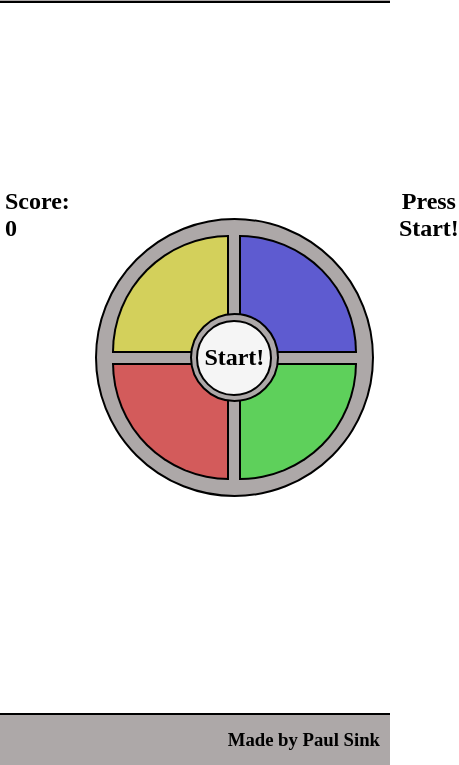
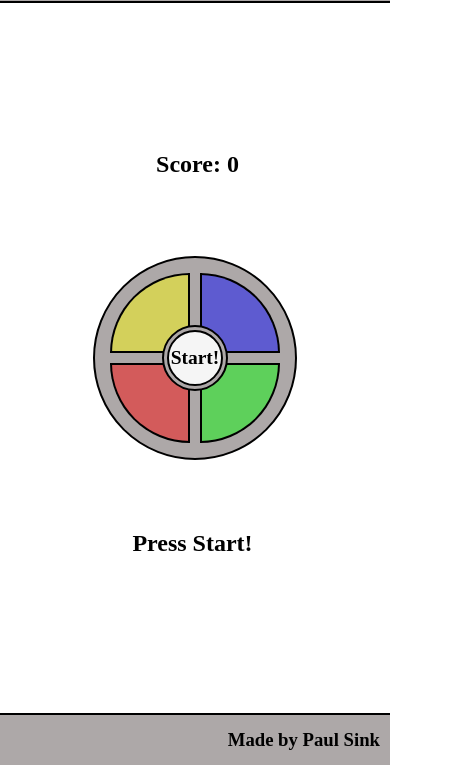
Before and after one commit to PaulDSink/Simon_Project1, a plain HTML site: page index.html in a window 390 px wide. Shown: the part 79-844 px from the top of the page, 459 px wide, since content can reach past the window. Drawn offline with Linux system fonts and the light colour scheme.

Commit message:
Modified CSS for different window sizes and to accomodate for mobile phone use

```diff
--- a/style.css
+++ b/style.css
@@ -43,7 +43,7 @@ footer {
     background-color: #ada8a8;
     border: 2px solid black;
     border-radius: 50%;
-    margin: 50px 25px;
+    margin: 50px 0;
     height: 65vh;
     width: 65vh;
     /* min-height: 300px; */
@@ -54,16 +54,17 @@ footer {
 }
 
 .left {
-    height: 100%;
-    width: 17vh;
     margin-left: 5px;
 }
 
 .right {
+    margin-right: 5px;
+}
+
+.right, .left {
     height: 100%;
-    width: 17vh;
+    width: 100%;
     text-align: center;
-    margin-right: 5px;
 }
 
 #red {
@@ -147,57 +148,66 @@ h3 {
     margin: 10px;
 }
 
-@media (max-width: 550px){
+@media (max-height: 450px){
     .gameboard {
-        max-height: 275px;
-        max-width: 275px;
-        min-height: 275px;
-        min-width: 275px;
+        max-height: 200px;
+        max-width: 200px;
+        min-height: 200px;
+        min-width: 200px;
     }
     .gamecenter {
-        max-height: 85px;
-        max-width: 85px;
-        min-height: 85px;
-        min-width: 85px;
+        max-height: 62px;
+        max-width: 62px;
+        min-height: 62px;
+        min-width: 62px;
     }
     .center-circle {
-        max-height: 85px;
-        max-width: 85px;
-        min-height: 85px;
-        min-width: 85px;
+        max-height: 62px;
+        max-width: 62px;
+        min-height: 62px;
+        min-width: 62px;
     }
     .start {
-        max-height: 72px;
-        max-width: 72px;
-        min-height: 72px;
-        min-width: 72px;
+        max-height: 52px;
+        max-width: 52px;
+        min-height: 52px;
+        min-width: 52px;
+        font-size: small;
     }
 }
 
-@media (max-height: 550px){
+@media (max-width: 768px){
     .gameboard {
-        max-height: 275px;
-        max-width: 275px;
-        min-height: 275px;
-        min-width: 275px;
+        max-height: 200px;
+        max-width: 200px;
+        min-height: 200px;
+        min-width: 200px;
     }
     .gamecenter {
-        max-height: 85px;
-        max-width: 85px;
-        min-height: 85px;
-        min-width: 85px;
+        max-height: 62px;
+        max-width: 62px;
+        min-height: 62px;
+        min-width: 62px;
     }
     .center-circle {
-        max-height: 85px;
-        max-width: 85px;
-        min-height: 85px;
-        min-width: 85px;
+        max-height: 62px;
+        max-width: 62px;
+        min-height: 62px;
+        min-width: 62px;
     }
     .start {
-        max-height: 72px;
-        max-width: 72px;
-        min-height: 72px;
-        min-width: 72px;
+        max-height: 52px;
+        max-width: 52px;
+        min-height: 52px;
+        min-width: 52px;
+        font-size: small;
+    }
+    .content {
+        flex-direction: column;
+    }
+    .right, .left {
+        width: 100%;
+        height: 75px;
     }
 }
 
```
